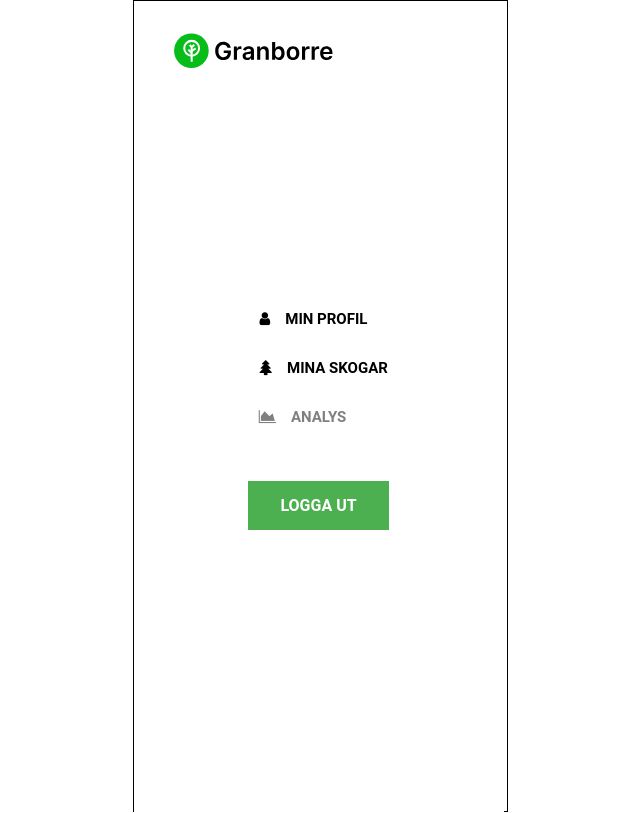
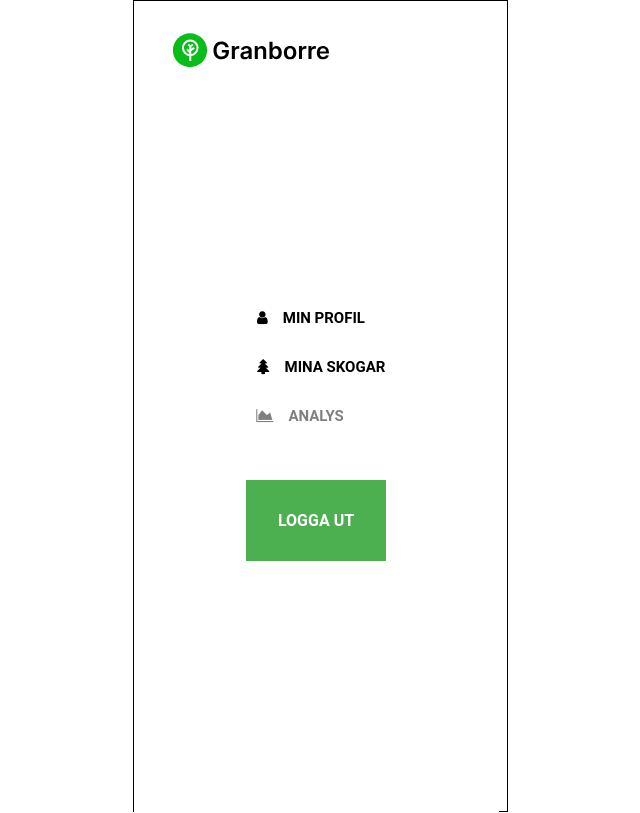
Before and after one commit to ma-chni/Granborre, a React (Create React App) app in the folder client/: page /menu in a window 1280 px wide. Shown: the whole page, without its empty margins (320-960 px from the left). Built offline with nearby package versions, Linux system fonts and the light colour scheme.

Commit message:
update 2.0

```diff
--- a/client/src/App.css
+++ b/client/src/App.css
@@ -102,7 +102,7 @@
   margin: 0;
   position: relative;
   background: white;
-  width: 370px;
+  width: 365px;
   border-width: 20px 0;
   color: black;
   height: 812px;
--- a/client/src/components/Menu/Menu.js
+++ b/client/src/components/Menu/Menu.js
@@ -56,7 +56,13 @@ function Menu(props) {
             </a>
     </ul>
     <div className="bottom">
-            <button className="logout-btn">Logga ut</button>
+            <button className="logout-btn">
+                <a className="no-underline" href="/logout">
+                    <p style={{color: "white"}}>
+                        Logga ut
+                    </p>
+                </a>
+            </button>
     </div>
   </div>
 </div>
```
